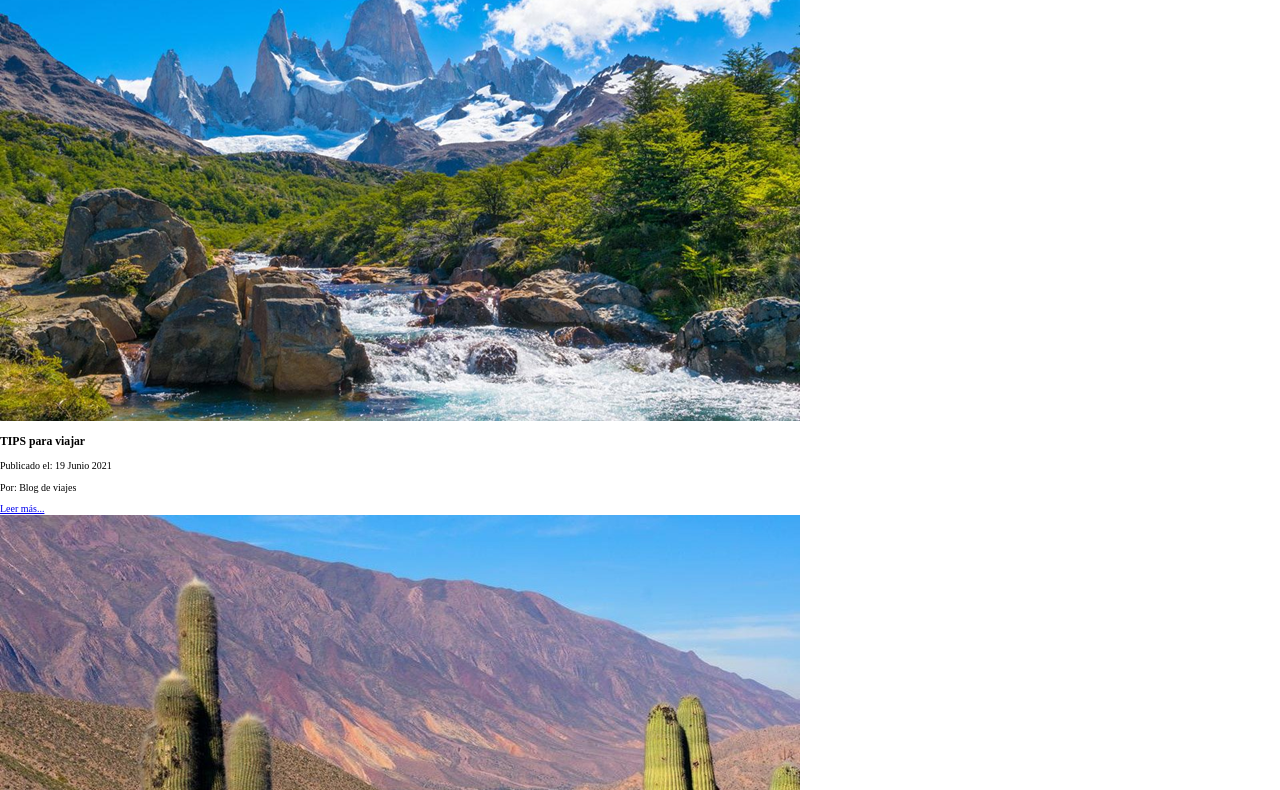
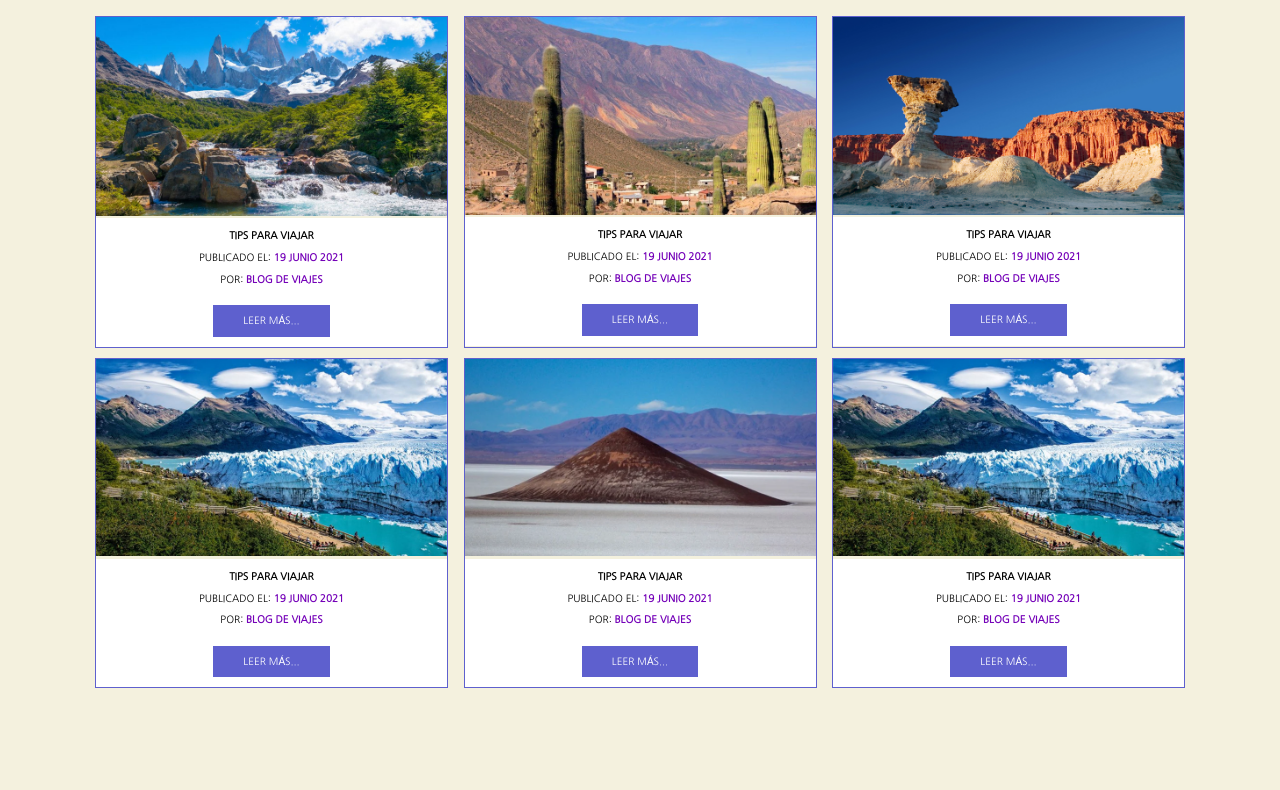
Before and after one commit to lgLuis/WebEstiloCards, a plain HTML site: page index.html in a window 1280 px wide. Shown: the part 73-863 px from the top of the page. After the commit the page ends 800 px from the top, so only its background shows below. Drawn offline with Linux system fonts and the light colour scheme.

Commit message:
oki doki

```diff
--- a/css/styles.css
+++ b/css/styles.css
@@ -12,9 +12,78 @@ html {
 :root{
     --azulMorado:#7400b8;
     --azul:#5e60ce;
-    --tuequesa:#48bfe3;
+    --turquesa:#48bfe3;
+    --claro:#f4f1de;
     --negro:#000000;
     --blanco:#ffffff;
     --fontPpal:'Nanum Gothic', sans-serif;;
+}
+body{
+    background-color: var(--claro);
+    font-family: var(--fontPpal);
+}
+h2{
+    flex: 0 1 100%;     /*CON EL CERO NO VA A CRECER*/
+    text-align: center;
+    font-size: 3rem;
+    text-transform: uppercase;
+}
+h3{
+    font-family: var(--fontPpal);
+    margin: 0;
+    font-weight: 700;
+}
+img{    max-width: 100%;}
+
+.contenedor{
+    max-width: 1100px;
+    margin: 0 auto;
+}
+
+@media(min-width:480px){
+    .contenido-ppal{
+        display: flex;
+        flex-wrap: wrap;
+        justify-content: space-between;
+    }
+    .entrada{
+        flex: 0 1 calc(50% - 1rem); /*IMPORTANTE SEPARAR BIEN DENTRO DEL PARENTESIS*/
+        border: 1PX solid var(--azul);
+        margin: 0.5rem;
+
+    }
+}
+
+@media(min-width:768px){
+    .entrada{
+        flex: 0 1 calc(33% - 1rem); /*IMPORTANTE SEPARA BIEN DENTRO DEL PARENETESIS*/
+    }
+}
+
+.contenido{
+    background-color: var(--blanco);
+    text-align: center;
+    padding: 1rem;
+    text-transform: uppercase;
+}
+.contenido span{
+    color: var(--azulMorado);
+    font-weight: bold;
+}
+
+.contenido h3{
+    font-size: 1rem;
+    line-height: 1.4rem;
+}
+
+.boton{
+    background-color: var(--azul);
+    color: var(--blanco);
+    padding: 1rem 3rem;
+    text-decoration: none;
+    margin-top: 1rem;
+    /* display: block; */
+    display: inline-block;
+
 
 }
--- a/index.html
+++ b/index.html
@@ -42,24 +42,6 @@
                 </div>
             </article><!--FIN ARTICLE-->
             <article class="entrada">
-                <img src="/img/04.png" alt="">
-                <div class="contenido">
-                    <h3>TIPS para viajar</h3>
-                    <p>Publicado el: <span>19 Junio 2021</span> </p>
-                    <p>Por: <span>Blog de viajes</span> </p>
-                    <a href="#" class="boton">Leer más...</a>
-                </div>
-            </article><!--FIN ARTICLE-->
-            <article class="entrada">
-                <img src="/img/05.png" alt="">
-                <div class="contenido">
-                    <h3>TIPS para viajar</h3>
-                    <p>Publicado el: <span>19 Junio 2021</span> </p>
-                    <p>Por: <span>Blog de viajes</span> </p>
-                    <a href="#" class="boton">Leer más...</a>
-                </div>
-            </article><!--FIN ARTICLE-->
-            <article class="entrada">
                 <img src="/img/06.png" alt="">
                 <div class="contenido">
                     <h3>TIPS para viajar</h3>
@@ -77,6 +59,16 @@
                     <a href="#" class="boton">Leer más...</a>
                 </div>
             </article><!--FIN ARTICLE-->
+            <article class="entrada">
+                <img src="/img/06.png" alt="">
+                <div class="contenido">
+                    <h3>TIPS para viajar</h3>
+                    <p>Publicado el: <span>19 Junio 2021</span> </p>
+                    <p>Por: <span>Blog de viajes</span> </p>
+                    <a href="#" class="boton">Leer más...</a>
+                </div>
+            </article><!--FIN ARTICLE-->
+
         </main>
     </div><!--FIN CONTENIDO-->
 
```
